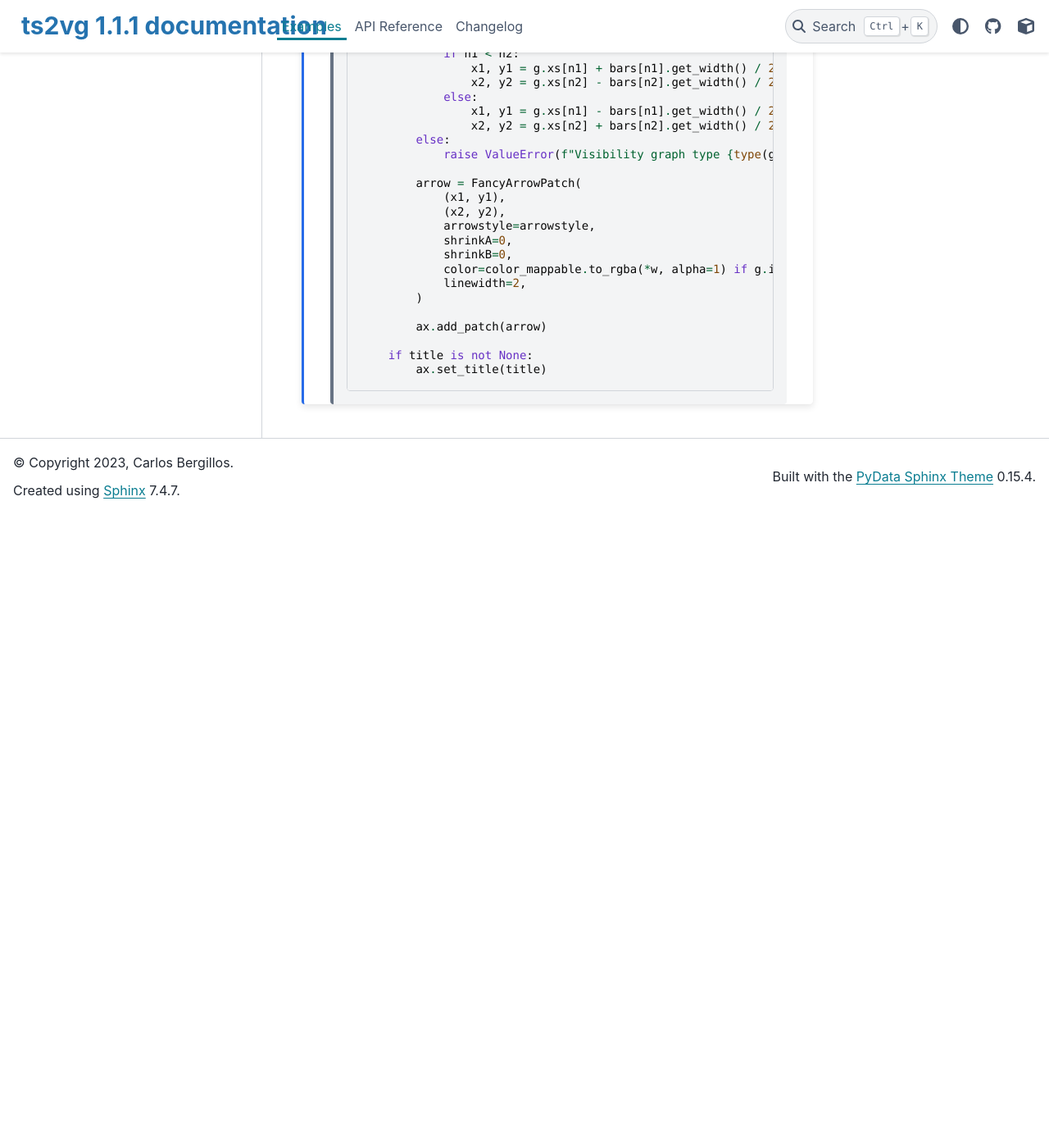
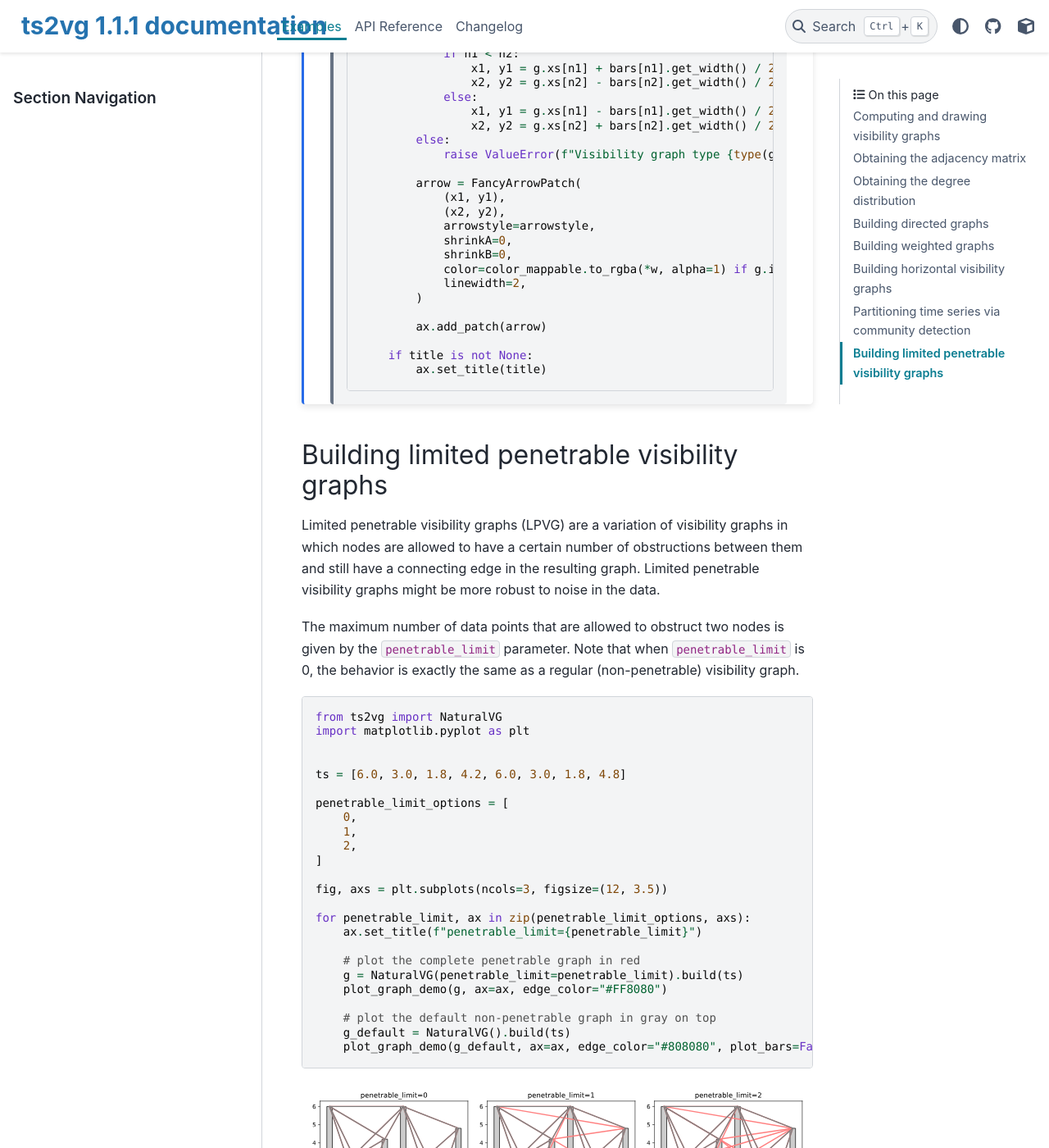
Before and after one commit to CarlosBergillos/ts2vg, a Sphinx documentation site: the page built from docs/source/examples.rst, in a window 1280 px wide and 1400 px high, scrolled down 12650 px. Shown: the whole window at 82% size. Built offline with Sphinx 7.4.7 and the PyData theme 0.15.4, drawn with Linux system fonts in a browser that asks for light colours; before the commit the page ends 13278 px from its top, so only the background shows below that; some of the changed text lies outside the part shown.

Commit message:
Add limited penetrable example to docs

```diff
--- a/docs/source/examples.rst
+++ b/docs/source/examples.rst
@@ -144,3 +144,36 @@ Time series can be partitioned by applying community detection algorithms to the
 
     .. literalinclude:: examples/plot_graph_demo.py
         :language: python
+
+
+
+Building limited penetrable visibility graphs
+---------------------------------------------
+
+Limited penetrable visibility graphs (LPVG) are a variation of visibility graphs
+in which nodes are allowed to have a certain number of obstructions between them
+and still have a connecting edge in the resulting graph.
+Limited penetrable visibility graphs might be more robust to noise in the data.
+
+The maximum number of data points that are allowed to obstruct two nodes is given by the
+``penetrable_limit`` parameter.
+Note that when ``penetrable_limit`` is 0, the behavior is exactly the same as a regular (non-penetrable) visibility graph.
+
+
+.. literalinclude:: examples/penetrable.py
+    :language: python
+    :start-after: # ~~
+
+
+.. figure:: examples/penetrable.svg
+   :width: 100%
+   :alt: Example horizontal visibility graphs
+
+
+.. admonition:: Code for :meth:`plot_graph_demo`
+   :class: toggle
+
+    .. literalinclude:: examples/plot_utils.py
+        :language: python
+        :start-after: # ~~ plot_graph_demo
+        :end-before: # $$
--- a/docs/source/examples/make_figures.py
+++ b/docs/source/examples/make_figures.py
@@ -6,6 +6,7 @@ directed_filepath = Path("directed.svg")
 weighted_filepath = Path("weighted.svg")
 horizontal_filepath = Path("horizontal.svg")
 partitioning_filepath = Path("partitioning.png")
+penetrable_filepath = Path("penetrable.svg")
 
 if not basic_filepath.exists():
     from basic import ax1, ax2, fig
@@ -52,3 +53,10 @@ if not partitioning_filepath.exists():
     ax2.margins(x=0, y=0)
     fig.tight_layout(w_pad=3)
     fig.savefig(partitioning_filepath, facecolor=(0, 0, 0, 0), bbox_inches="tight")
+
+
+if not penetrable_filepath.exists():
+    from penetrable import fig
+
+    fig.tight_layout(w_pad=2)
+    fig.savefig(penetrable_filepath, facecolor=(0, 0, 0, 0), bbox_inches="tight")
--- /dev/null
+++ b/docs/source/examples/penetrable.py
@@ -0,0 +1,27 @@
+from plot_utils import plot_graph_demo
+
+# ~~
+from ts2vg import NaturalVG
+import matplotlib.pyplot as plt
+
+
+ts = [6.0, 3.0, 1.8, 4.2, 6.0, 3.0, 1.8, 4.8]
+
+penetrable_limit_options = [
+    0,
+    1,
+    2,
+]
+
+fig, axs = plt.subplots(ncols=3, figsize=(12, 3.5))
+
+for penetrable_limit, ax in zip(penetrable_limit_options, axs):
+    ax.set_title(f"penetrable_limit={penetrable_limit}")
+
+    # plot the complete penetrable graph in red
+    g = NaturalVG(penetrable_limit=penetrable_limit).build(ts)
+    plot_graph_demo(g, ax=ax, edge_color="#FF8080")
+
+    # plot the default non-penetrable graph in gray on top
+    g_default = NaturalVG().build(ts)
+    plot_graph_demo(g_default, ax=ax, edge_color="#808080", plot_bars=False)
--- /dev/null
+++ b/docs/source/examples/plot_utils.py
@@ -0,0 +1,33 @@
+# ~~ plot_graph_demo
+from matplotlib.patches import ArrowStyle, FancyArrowPatch
+
+
+def plot_graph_demo(
+    vg,
+    ax,
+    edge_color=(0.25, 0.25, 0.25, 0.7),
+    plot_bars=True,
+):
+
+    if plot_bars:
+        bars = ax.bar(vg.xs, vg.ts, color="#ccc", edgecolor="#000", width=0.3)
+        ax.set_xticks(vg.xs)
+
+    for (n1, n2) in vg.edges:
+        x1, y1 = vg.xs[n1], vg.ts[n1]
+        x2, y2 = vg.xs[n2], vg.ts[n2]
+
+        arrow = FancyArrowPatch(
+            (x1, y1),
+            (x2, y2),
+            arrowstyle=ArrowStyle("-"),
+            shrinkA=0,
+            shrinkB=0,
+            color=edge_color,
+            linewidth=2,
+        )
+
+        ax.add_patch(arrow)
+
+
+# $$
```
Also changed, not shown: docs/source/examples/penetrable.svg (added).
